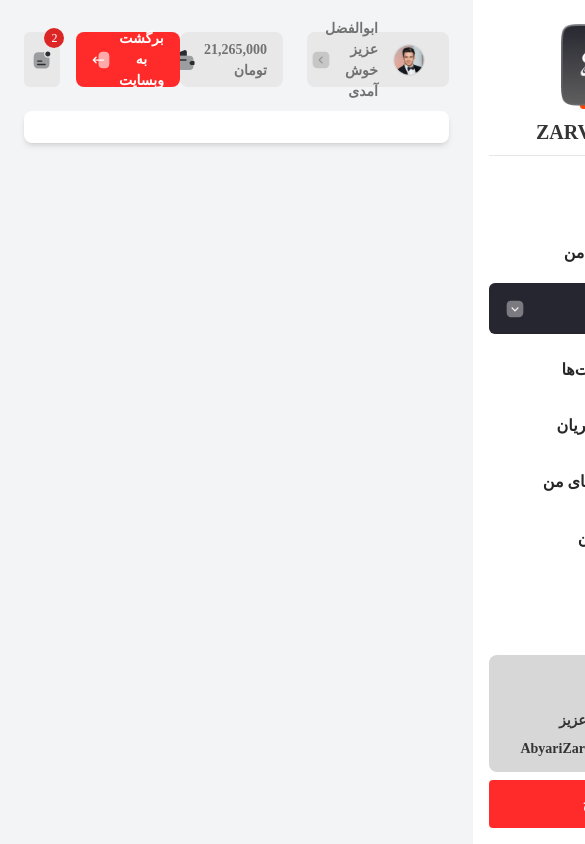
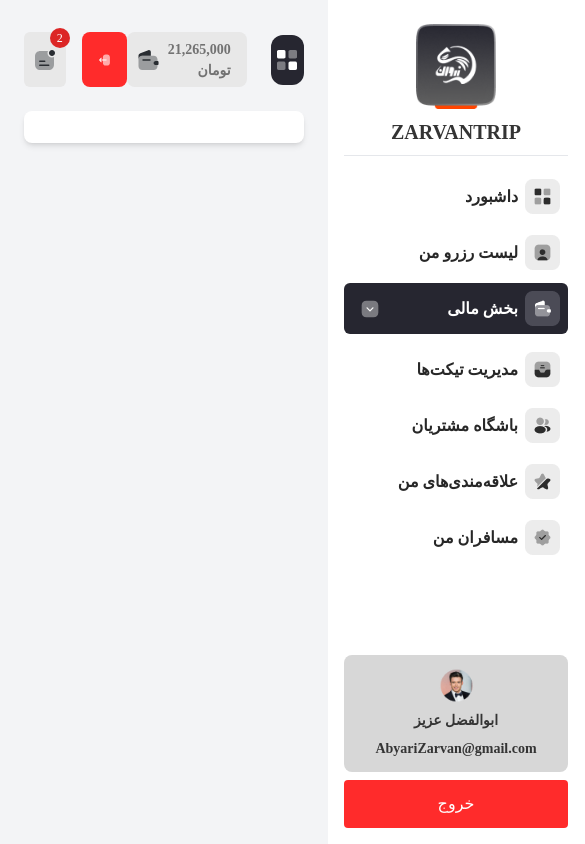
Before and after one commit to setareEzabadi/ExersiceBeta, a React (Create React App) app: page / in a window 390 px wide. Shown: the top 844 px of the page, 585 px wide, since content can reach past the window. Built offline with nearby package versions, Linux system fonts and the light colour scheme.

Commit message:
Update Header.jsx

```diff
--- a/src/Components/Header/Header.jsx
+++ b/src/Components/Header/Header.jsx
@@ -1,8 +1,10 @@
+import React from 'react';
 import profile from '../../Assets/img/profile.png';
 import arrow from '../../Assets/svg/arrow-square-down.svg';
 import wallet from '../../Assets/svg/empty-wallet.svg';
 import logOut from '../../Assets/svg/logout.svg';
 import message from '../../Assets/svg/notification-status.svg';
+import menu from '../../Assets/img/menue.png';
 
 const Header = () => {
     return (
@@ -11,13 +13,18 @@ const Header = () => {
             {/* Right Side: Balance and Profile */}
             <div className="flex items-center gap-6">
 
-                {/* Profile Section */}
-                <div className="flex items-center bg-[#E8E8E8] px-4 rounded-lg h-[55px] gap-[26px]">
+                {/* Profile Section - Hidden on md and smaller */}
+                <div className="hidden md:flex items-center bg-[#E8E8E8] px-4 rounded-lg h-[55px] gap-[26px]">
                     <div className="flex items-center gap-[15px]">
                         <img src={profile} alt="Profile" className="w-8 h-8 rounded-full mr-2" />
                         <span className="text-[#727272] text-[14px] font-bold">ابوالفضل عزیز خوش آمدی</span>
                     </div>
                     <img src={arrow} alt="Dropdown Arrow" className="w-5 h-5 ml-2" />
+                </div>
+
+                {/* Responsive Menu - Hidden on md and larger */}
+                <div className="md:hidden flex items-center justify-center w-[50px] h-[50px] bg-[#262630] rounded-xl">
+                    <img src={menu} alt='menu' className="w-[24px] h-[24px]" />
                 </div>
 
                 {/* Balance Section */}
@@ -33,7 +40,7 @@ const Header = () => {
 
                 {/* Return to Website Button */}
                 <button className="flex items-center bg-[#FF2B2B] text-white px-4 rounded-lg h-[55px]">
-                    <span className="ml-2 text-[14px] font-bold">برگشت به وبسایت</span>
+                    <span className="ml-2 text-[14px] font-bold md:block hidden">برگشت به وبسایت</span>
                     <img src={logOut} alt="Return Arrow" className="w-5 h-5" />
                 </button>
 
```
